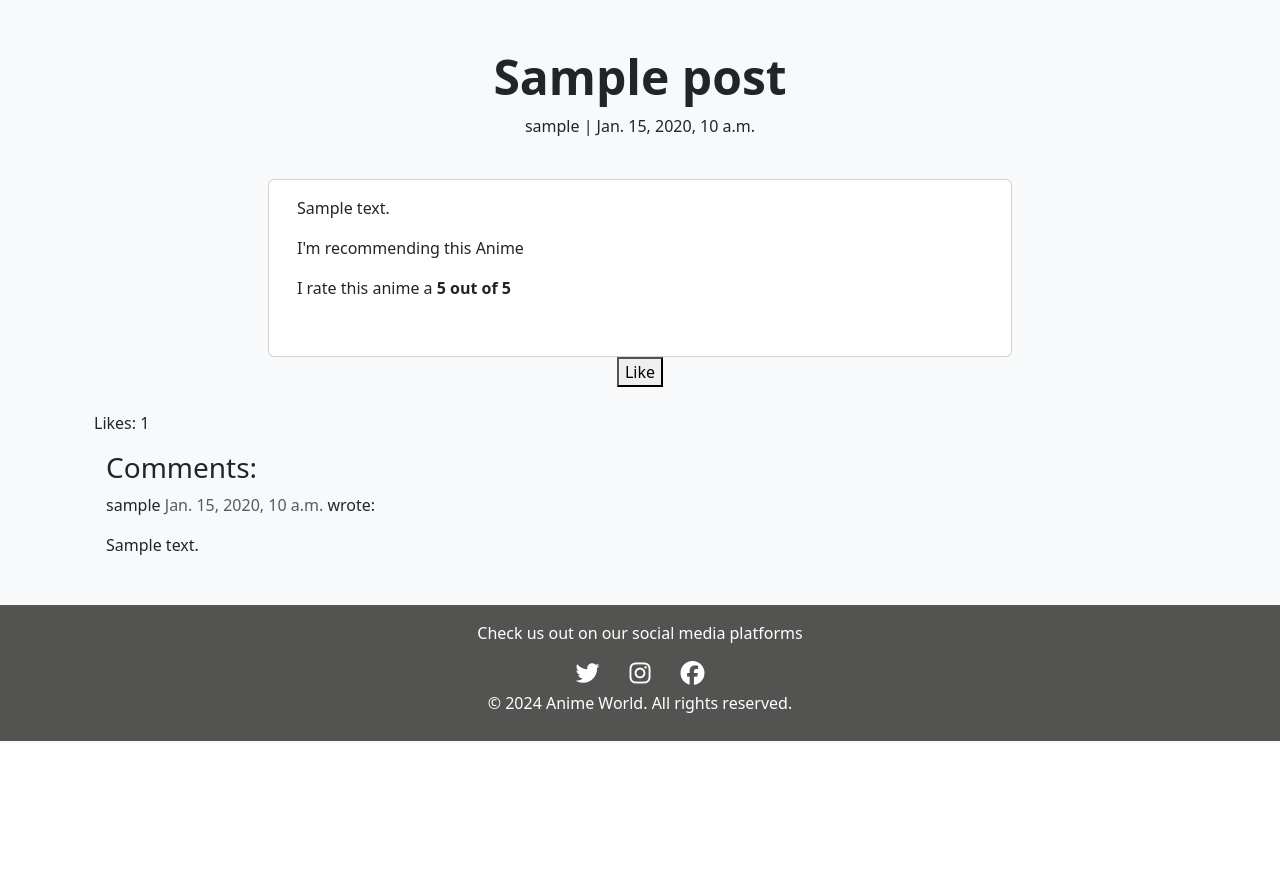
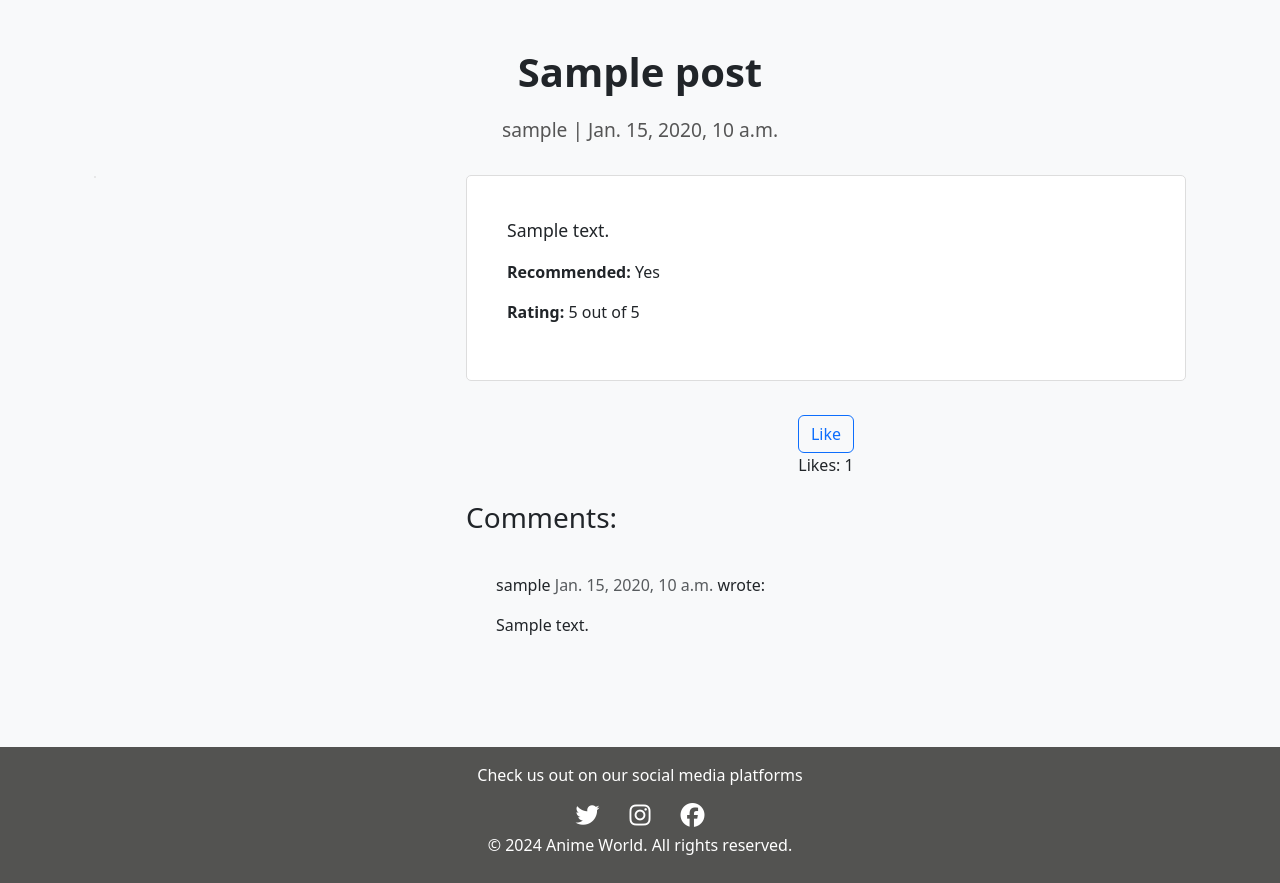
Before and after one commit to Triz22/final-project, a Django app: page /1/ in a window 1280 px wide. Shown: the part 57-940 px from the top of the page. Before the commit the page ends 798 px from the top, so only its background shows below. Run offline with Django 4.2, Linux system fonts and the light colour scheme; tables that the repository leaves empty hold one stand-in row (values such as "Sample post"); some libraries are stand-ins or nearby versions.

Commit message:
restructure post-detail page

```diff
--- a/blog/templates/blog/post_detail.html
+++ b/blog/templates/blog/post_detail.html
@@ -1,51 +1,41 @@
-{% extends 'base.html' %} {% block content %}
+{% extends 'base.html' %}
+
+{% block content %}
 {% load static %}
 
 <div class="container mt-5 post-detail">
     <div class="row">
-        <div class="col-md-8 offset-md-2 text-center">
-            <!-- Post title goes in h1 tags -->
+        <div class="col-md-12 text-center">
             <h1 class="post-title">{{ post.anime_title }}</h1>
-
             <p class="post-subtitle">{{ post.author }} | {{ post.created_on }}</p>
-            {% if "placeholder" in post.featured_image.url %}
-            <img src="{% static 'images/default.jpg' %}" class="img-fluid mb-4" alt="placeholder"
-                style="max-width: 60%; height: 100%;">
-            {% else %}
-            <img class="img-fluid mb-4" src=" {{ post.featured_image.url }}" alt="{{ post.title}}">
-            {% endif %}
         </div>
     </div>
     <div class="row">
-        <div class="col-md-8 card offset-md-2">
-            <div class="mb-4">
+        <div class="col-md-4">
+            {% if "placeholder" in post.featured_image.url %}
+                <img src="{% static 'images/default.jpg' %}" class="img-fluid mb-4" alt="placeholder">
+            {% else %}
+                <img src="{{ post.featured_image.url }}" class="img-fluid mb-4" alt="{{ post.title}}">
+            {% endif %}
+        </div>
+        <div class="col-md-8">
+            <div class="card mb-4">
                 <div class="card-body">
-                    <!-- The post content goes inside the card-text. -->
-                    <p class="card-text">
-                        {{ post.description | safe }}
+                    <p class="card-text">{{ post.description | safe }}</p>
+                    <p>
+                        {% if post.recommended %}
+                            <strong>Recommended:</strong> Yes
+                        {% else %}
+                            <strong>Recommended:</strong> No
+                        {% endif %}
                     </p>
-                    <p>
-                        {% if post.recommended is True %}
-                        <p>I'm recommending this Anime</p>
-                        {% else %}
-                        <p>Not recommended!</p>
-                        {% endif %}
-
-
-                        <!-- {{post.recommended}} -->
-                    </p>
-                    <p>
-                        I rate this anime a <strong>{{post.rating}} out of 5</strong>
-                    </p>
+                    <p><strong>Rating:</strong> {{ post.rating }} out of 5</p>
                 </div>
             </div>
-        </div>
-
-        <!-- Like/Unlike button-->
             <div class="text-center mb-4">
                 <form method="post" action="{% url 'post_like' post.id %}">
                     {% csrf_token %}
-                <button type="submit">
+                    <button type="submit" class="btn btn-outline-primary">
                         {% if user in post.likes.all %}
                             Unlike
                         {% else %}
@@ -53,37 +43,21 @@
                         {% endif %}
                     </button>
                 </form>
+                <p>Likes: {{ post.total_likes }}</p>
             </div>
-        <p>
-            Likes: {{ post.total_likes }}
-        </p>
-    </div>
-
-
-    <div class="container">
-
-    </div>
-
-    <!-- Comments -->
-    <div class="container">
             <h3>Comments:</h3>
             <div class="card-body">
                 {% for comment in comments %}
-            <div class="comments mb-3">
-                <p class="font-weight-bold">
-                    {{ comment.author }}
-                    <span class=" text-muted font-weight-normal">
-                        {{ comment.created_on }}
-                    </span> wrote:
+                    <div class="comment mb-3">
+                        <p class="font-weight-bold">{{ comment.author }}
+                            <span class="text-muted font-weight-normal">{{ comment.created_on }}</span> wrote:
                         </p>
                         <p>{{ comment.body | linebreaks }}</p>
+                    </div>
+                {% endfor %}
+            </div>
         </div>
     </div>
 </div>
 
-</div>
-</div>
-
-{% endfor %}
-
 {% endblock content %}
--- a/static/css/style.css
+++ b/static/css/style.css
@@ -20,6 +20,7 @@
 .navbar-brand {
     font-weight: bold;
 }
+
 /* .navv {
     baccolor: white !important;
 }
@@ -64,6 +65,54 @@
     color: #3498db;
 }
 
+/* Post Detail */
+.post-detail .post-title {
+    font-size: 2.5rem;
+    margin-bottom: 20px;
+}
+
+.post-detail .post-subtitle {
+    font-size: 1.2rem;
+    color: #555;
+    margin-bottom: 30px;
+}
+
+.post-detail img {
+    width: 100%;
+    height: auto;
+    border: 1px solid #ddd;
+    border-radius: 5px;
+}
+
+.post-detail .card {
+    background-color: #fff;
+    border: 1px solid #ddd;
+    border-radius: 5px;
+    padding: 20px;
+}
+
+.post-detail .card-body {
+    padding: 20px;
+}
+
+.post-detail .card-text {
+    font-size: 1.1rem;
+    line-height: 1.6;
+}
+
+.post-detail .btn-outline-primary {
+    margin-top: 10px;
+}
+
+.post-detail .comment {
+    padding: 10px;
+    border-bottom: 1px solid #ddd;
+}
+
+.post-detail .comment:last-child {
+    border-bottom: none;
+}
+
 /* Footer */
 
 .footer-cr {
```
Lines whose indentation alone changed are shown as unchanged.
